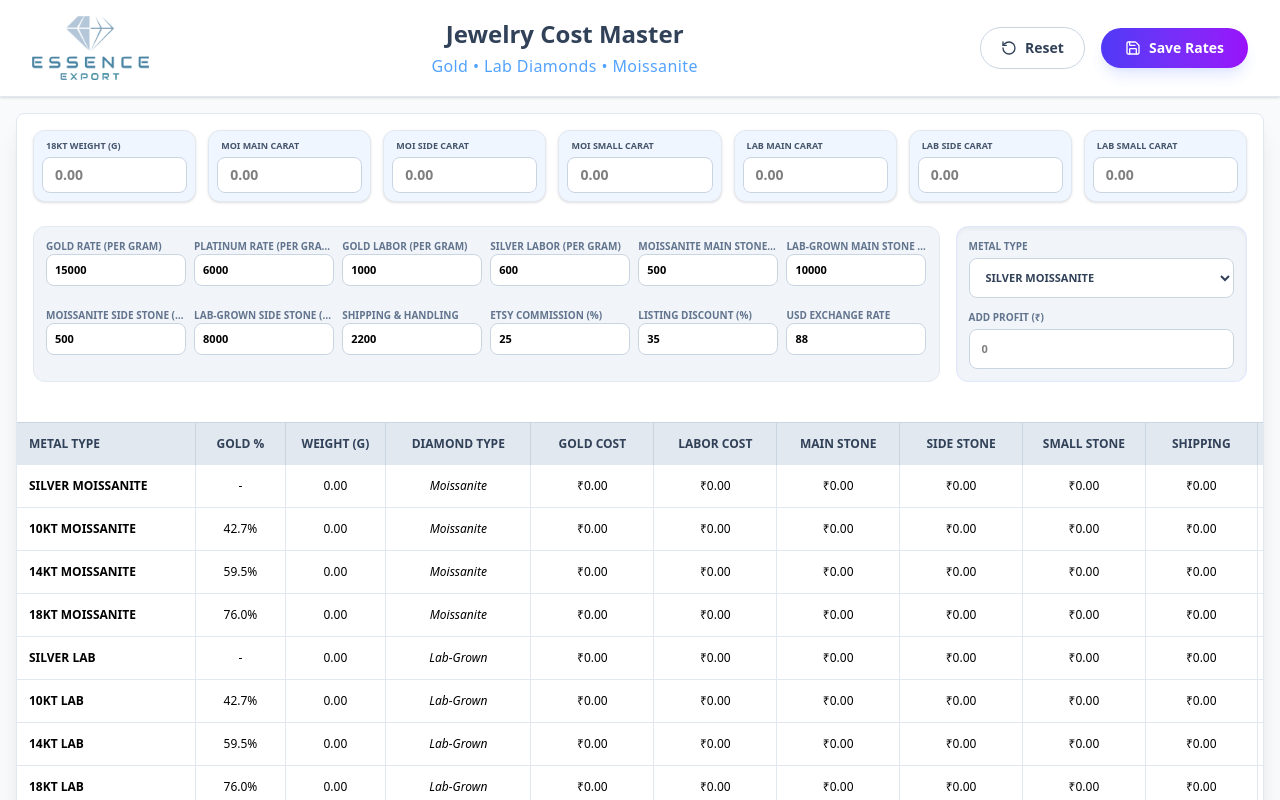
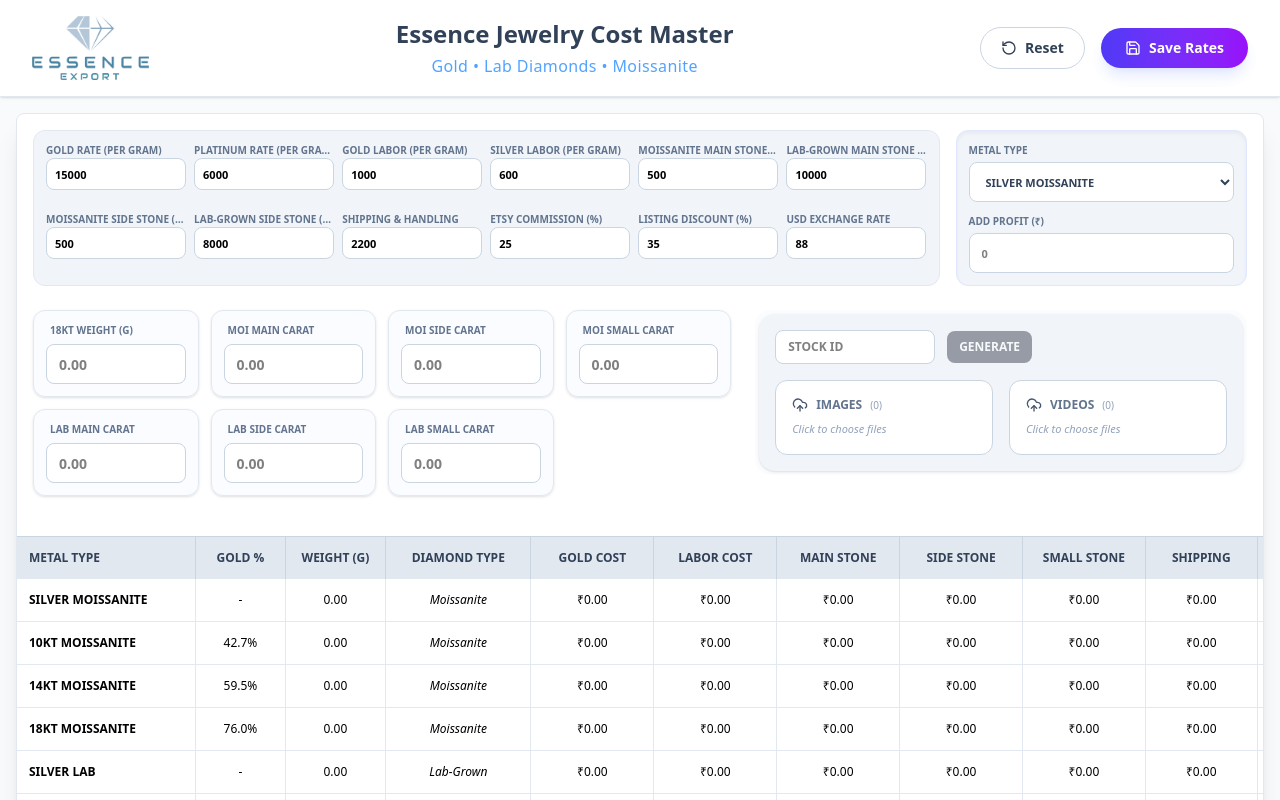
Before and after one commit to tushar-pipaliya/essenceexport, a React (Vite) app: page / in a window 1280 px wide. Shown: the top 800 px of the page. Built offline with nearby package versions, Linux system fonts and the light colour scheme.

Commit message:
change in calcu with new image and video section for excel export and others

```diff
--- a/package.json
+++ b/package.json
@@ -12,7 +12,9 @@
   "dependencies": {
     "@tailwindcss/vite": "^4.1.18",
     "animate.css": "^4.1.1",
+    "exceljs": "^4.4.0",
     "framer-motion": "^12.27.5",
+    "jszip": "^3.10.1",
     "lucide-react": "^0.562.0",
     "react": "^19.2.0",
     "react-dom": "^19.2.0",
--- /dev/null
+++ b/src/components/ListingMediaManager/ListingMediaManager.jsx
@@ -0,0 +1,214 @@
+import React, { useState } from "react";
+import JSZip from "jszip";
+import ExcelJS from "exceljs";
+import { UploadCloud } from "lucide-react";
+
+const ListingMediaManager = ({ listingData }) => {
+  const [stockId, setStockId] = useState("");
+  const [images, setImages] = useState([]);
+  const [videos, setVideos] = useState([]);
+  const [zipBlob, setZipBlob] = useState(null);
+  const [isGenerating, setIsGenerating] = useState(false);
+
+  // -------------------------------
+  // Prevent duplicate file selection
+  // -------------------------------
+  const addUniqueFiles = (newFiles, prevFiles) => {
+    const existing = new Set(prevFiles.map(f => `${f.name}_${f.size}`));
+    return [
+      ...prevFiles,
+      ...newFiles.filter(f => !existing.has(`${f.name}_${f.size}`))
+    ];
+  };
+
+  const handleFileChange = (e, setFiles) => {
+    const selected = Array.from(e.target.files);
+    setFiles(prev => addUniqueFiles(selected, prev));
+    setZipBlob(null);
+  };
+
+  // -------------------------------
+  // Excel generation with Styling
+  // -------------------------------
+  const createExcelReport = async () => {
+    const workbook = new ExcelJS.Workbook();
+    const sheet = workbook.addWorksheet("Listing_Report");
+
+    const header = [
+      "Metal Type","Gold %","Weight (g)","Diamond Type","Carat Weight",
+      "Gold Cost","Labor Cost","Main Diamond Cost","SIDE DIAMOND WT",
+      "Side Diamond Cost","SMALL DIAMOND WT","small diamond cost",
+      "Shipping Cost","commission","PROFIT","FINAL PRICE INR",
+      "LISTING INR","PRICE $","COST PRICE"
+    ];
+
+    // 1. Add Header Row
+    const headerRow = sheet.addRow(header);
+
+    // 2. Style Header (Yellow Background, Bold, Centered)
+    headerRow.eachCell((cell) => {
+      cell.fill = {
+        type: 'pattern',
+        pattern: 'solid',
+        fgColor: { argb: 'FFFF00' } // Yellow
+      };
+      cell.font = { bold: true };
+      cell.alignment = { vertical: 'middle', horizontal: 'center' };
+      cell.border = {
+        top: { style: 'thin' },
+        left: { style: 'thin' },
+        bottom: { style: 'thin' },
+        right: { style: 'thin' }
+      };
+    });
+
+    // 3. Add Data Row
+    const dataRow = sheet.addRow([
+      listingData.type,
+      listingData.gPct ? listingData.gPct * 100 + "%" : "0%",
+      listingData.rowWeight,
+      listingData.dType,
+      listingData.mainCarat || 0,
+      listingData.goldCost,
+      listingData.laborCost,
+      listingData.mainCost,
+      listingData.sideCarat || 0,
+      listingData.sideCost,
+      listingData.smallCarat || 0,
+      listingData.smallCost,
+      listingData.shipping,
+      listingData.commission,
+      listingData.profit,
+      listingData.finalINR,
+      listingData.listingINR,
+      listingData.priceUSD,
+      listingData.costPrice
+    ]);
+
+    // 4. Style Data Row (Centered)
+    dataRow.eachCell((cell) => {
+      cell.alignment = { vertical: 'middle', horizontal: 'center' };
+      cell.border = {
+        top: { style: 'thin' },
+        left: { style: 'thin' },
+        bottom: { style: 'thin' },
+        right: { style: 'thin' }
+      };
+    });
+
+    // 5. Auto-adjust Column Width based on Header Text length
+    sheet.columns.forEach((column, i) => {
+      const headerText = header[i];
+      column.width = headerText.length < 12 ? 15 : headerText.length + 5;
+    });
+
+    return workbook.xlsx.writeBuffer();
+  };
+
+  // -------------------------------
+  // ZIP creation
+  // -------------------------------
+  const handlePrepareListing = async () => {
+    if (!stockId) return alert("Enter Stock ID");
+    setIsGenerating(true);
+
+    try {
+      const zip = new JSZip();
+      const root = zip.folder(stockId);
+
+      const excel = await createExcelReport();
+      root.file(`${stockId}_Report.xlsx`, excel);
+
+      if (images.length) {
+        const imgFolder = root.folder("images");
+        images.forEach(f => imgFolder.file(f.name, f));
+      }
+
+      if (videos.length) {
+        const vidFolder = root.folder("videos");
+        videos.forEach(f => vidFolder.file(f.name, f));
+      }
+
+      const blob = await zip.generateAsync({ type: "blob" });
+      setZipBlob(blob);
+    } catch (err) {
+      console.error(err);
+    } finally {
+      setIsGenerating(false);
+    }
+  };
+
+  const handleDownload = () => {
+    if (!zipBlob) return;
+    const fileName = `${stockId}.zip`;
+    const link = document.createElement("a");
+    link.href = URL.createObjectURL(zipBlob);
+    link.download = fileName;
+    document.body.appendChild(link);
+    link.click();
+    document.body.removeChild(link);
+    URL.revokeObjectURL(link.href);
+
+    setTimeout(() => {
+      setStockId("");
+      setImages([]);
+      setVideos([]);
+      setZipBlob(null);
+    }, 100);
+  };
+
+  const UploadBox = ({ title, files, accept, onChange }) => (
+    <label className="border-slate-300 border cursor-pointer rounded-xl p-4 bg-white transition block">
+      <input hidden multiple type="file" accept={accept} onChange={onChange} />
+      <div className="flex items-center gap-2 mb-2">
+        <UploadCloud className="w-4 h-4 text-slate-600" />
+        <span className="text-xs font-black uppercase text-slate-500">{title}</span>
+        <span className="text-[10px] text-slate-400">({files.length})</span>
+      </div>
+      {files.length === 0 ? (
+        <p className="text-[11px] text-slate-400 italic">Click to choose files</p>
+      ) : (
+        <div className="max-h-24 overflow-y-auto space-y-1">
+          {files.map((f, i) => (
+            <p key={i} className="text-[10px] text-slate-600 truncate">• {f.name}</p>
+          ))}
+        </div>
+      )}
+    </label>
+  );
+
+  return (
+    <div className="bg-slate-100 rounded-2xl p-4 space-y-4 shadow-sm">
+      <div className="flex items-center gap-3">
+        <input
+          placeholder="STOCK ID"
+          value={stockId}
+          onChange={e => setStockId(e.target.value.toUpperCase())}
+          className="w-40 px-3 py-2 font-bold text-slate rounded-lg text-xs border border-slate-300 bg-white"
+        />
+        {!zipBlob ? (
+          <button
+            onClick={handlePrepareListing}
+            disabled={!stockId}
+            className="px-3 py-2 rounded-lg bg-slate-900 text-white text-xs font-semibold disabled:opacity-40"
+          >
+            {isGenerating ? "CREATING..." : "GENERATE"}
+          </button>
+        ) : (
+          <button
+            onClick={handleDownload}
+            className="px-3 py-2 rounded-lg bg-green-600 text-white text-xs font-semibold"
+          >
+            DOWNLOAD
+          </button>
+        )}
+      </div>
+      <div className="grid md:grid-cols-2 gap-4">
+        <UploadBox title="Images" files={images} accept="image/*" onChange={e => handleFileChange(e, setImages)} />
+        <UploadBox title="Videos" files={videos} accept="video/*" onChange={e => handleFileChange(e, setVideos)} />
+      </div>
+    </div>
+  );
+};
+
+export default ListingMediaManager;
--- a/src/components/etsycalc/EtsyCalc.jsx
+++ b/src/components/etsycalc/EtsyCalc.jsx
@@ -3,6 +3,7 @@ import Swal from "sweetalert2";
 import "animate.css";
 import Navbar from "../navbar/Navbar";
 import Footer from "../footer/Footer";
+import ListingMediaManager from "../ListingMediaManager/ListingMediaManager";
 
 const EtsyCalc = () => {
     const defaultParams = {
@@ -142,49 +143,101 @@ const handleReset = () => {
                 <div className="max-w-[2200px] mx-auto bg-white rounded-lg shadow-xl overflow-hidden border border-slate-200">
                     <div className="p-4 space-y-6">
 
-                        {/* FIRST SECTION: MODERN INPUT BOXES */}
-                        <div className="grid grid-cols-2 md:grid-cols-7 gap-3">
+
+                        {/* FIRST SECTION:  PROFIT & GLOBAL RATES BEST LAYOUT*/}
+                        <div className="grid grid-cols-1 xl:grid-cols-4 gap-4">
+
+                            {/* Global Rates Grid - order-1 makes it TOP on mobile */}
+                            <div className="order-1 xl:order-1 xl:col-span-3 grid grid-cols-3 sm:grid-cols-4 md:grid-cols-6 gap-2 p-3 bg-slate-100 rounded-xl border border-slate-200">
+                                {Object.keys(params).map((key) => (
+                                    <div key={key} className="flex flex-col">
+                                        <label className="text-[10px] font-bold text-slate-500 uppercase truncate">{key}</label>
+                                        <input
+                                            type="number"
+                                            value={params[key]}
+                                            onChange={(e) => setParams({ ...params, [key]: e.target.value })}
+                                            className="h-8 px-2 rounded-lg border border-slate-300 text-[11px] font-semibold bg-white"
+                                        />
+                                    </div>
+                                ))}
+                            </div>
+
+                            {/* Profit Card - order-2 makes it BOTTOM on mobile */}
+                            <div className="order-2 xl:order-2 xl:col-span-1 grid grid-cols-1 gap-3 bg-slate-100 p-3 rounded-xl border border-indigo-100 shadow-inner">
+                                <div className="flex flex-col gap-1">
+                                    <label className="text-[10px] font-bold text-slate-500 uppercase">Metal Type</label>
+                                    <select
+                                        value={selectedRowId}
+                                        onChange={(e) => setSelectedRowId(parseInt(e.target.value))}
+                                        className="h-10 px-3 text-[11px] rounded-lg border border-slate-300 font-bold text-slate-700 bg-white w-full"
+                                    >
+                                        {rows.map(r => <option key={r.id} value={r.id}>{r.type}</option>)}
+                                    </select>
+                                </div>
+                                <div className="flex flex-col gap-1 text-[10px]">
+                                    <label className="font-bold text-slate-500 uppercase">Add Profit (₹)</label>
+                                    <input
+                                        type="number"
+                                        value={rowProfits[selectedRowId] || ""}
+                                        onChange={(e) => setRowProfits(prev => ({ ...prev, [selectedRowId]: e.target.value }))}
+                                        className="h-10 px-3 text-[11px] rounded-lg border border-slate-300 font-bold outline-none bg-white focus:border-indigo-500 w-full"
+                                        placeholder="0"
+                                    />
+                                </div>
+                            </div>
+
+                        </div>
+
+                        {/* SECOND SECTION:  MODERN INPUT BOXES */}
+                        {/* Main Wrapper: 12 Column Grid */}
+                        <div className="grid grid-cols-1 lg:grid-cols-12 gap-6 items-start">
+
+                            {/* LEFT SIDE: Inputs (Now 7/12 columns) */}
+                            <div className="lg:col-span-7 grid grid-cols-2 sm:grid-cols-3 md:grid-cols-4 gap-3">
                                 {Object.keys(itemSpecs).map((key) => (
-                                <div key={key} className={`flex flex-col p-2 rounded-xl border border-slate-200 shadow-sm transition-all hover:border-blue-300 ${key.includes('Moi') ? 'bg-blue-50' : key.includes('Lab') ? 'bg-blue-50' : 'bg-blue-50'}`}>
-                                    <label className="px-1 text-[9px] font-black text-slate-600 uppercase mb-1 truncate">{key}</label>
+                                    <div
+                                        key={key}
+                                        className="flex flex-col p-3 rounded-xl border border-slate-200 shadow-sm bg-blue-50/30 hover:border-blue-300 transition-colors"
+                                    >
+                                        <label className="px-1 text-[10px] font-black text-slate-500 uppercase mb-1.5 truncate">
+                                            {key}
+                                        </label>
                                         <input
                                             type="number"
                                             value={itemSpecs[key]}
                                             onChange={(e) => setItemSpecs({ ...itemSpecs, [key]: e.target.value })}
-                                        className="w-full h-9 px-3 bg-white border border-slate-300 rounded-lg font-bold text-sm outline-none focus:ring-2 focus:ring-blue-400"
+                                            className="w-full h-10 px-3 bg-white border border-slate-300 rounded-lg font-bold text-sm outline-none focus:ring-2 focus:ring-blue-400"
                                             placeholder="0.00"
                                         />
                                     </div>
                                 ))}
                             </div>
 
-                        {/* SECOND SECTION: PROFIT & GLOBAL RATES BEST LAYOUT */}
-                        <div className="grid grid-cols-1 xl:grid-cols-4 gap-4"> {/* Increased total columns to 4 for finer control */}
+                            {/* RIGHT SIDE: Media Manager (Now 5/12 columns - Increased width) */}
+                            <div className="lg:col-span-5 bg-slate-50/50 p-1 rounded-2xl ">
+                                {(() => {
+                                    const selectedRow = rows.find(r => r.id === selectedRowId);
+                                    // Safety check: if no row is selected, we provide a fallback
+                                    if (!selectedRow) return <div className="p-4 text-slate-400 text-sm text-center italic">Select a row to manage media</div>;
 
-                            {/* Global Rates Grid (Moved to first position, width increased) */}
-                            <div className="order-2 xl:order-1 xl:col-span-3 grid grid-cols-3 sm:grid-cols-4 md:grid-cols-6 gap-2 p-3 bg-slate-100 rounded-xl border border-slate-200">
-                                {Object.keys(params).map((key) => (
-                                    <div key={key} className="flex flex-col">
-                                        <label className="text-[10px] font-bold text-slate-500 uppercase truncate">{key}</label>
-                                        <input type="number" value={params[key]} onChange={(e) => setParams({ ...params, [key]: e.target.value })} className="h-8 px-2 rounded-lg border border-slate-300 text-[11px] font-semibold bg-white" />
+                                    const calculated = calculate(selectedRow);
+
+                                    const dataForManager = {
+                                        ...selectedRow,
+                                        ...calculated,
+                                        profit: rowProfits[selectedRowId] || 0,
+                                        mainCarat: itemSpecs[`${selectedRow.dType === "Lab-Grown" ? "Lab" : "Moi"} Main Carat`],
+                                        sideCarat: itemSpecs[`${selectedRow.dType === "Lab-Grown" ? "Lab" : "Moi"} Side Carat`],
+                                        smallCarat: itemSpecs[`${selectedRow.dType === "Lab-Grown" ? "Lab" : "Moi"} Small Carat`],
+                                    };
+
+                                    return (
+                                        <div className="w-full">
+                                            <ListingMediaManager listingData={dataForManager} />
                                         </div>
-                                ))}
+                                    );
+                                })()}
                             </div>
-
-                            {/* Profit Card (Moved to second position, width decreased) */}
-                            <div className="order-1 xl:order-2 xl:col-span-1 grid grid-cols-1 gap-3 bg-slate-100 p-3 rounded-xl border border-indigo-100 shadow-inner">
-                                <div className="flex flex-col gap-1">
-                                    <label className="text-[10px] font-bold text-slate-500 uppercase">Metal Type</label>
-                                    <select  value={selectedRowId} onChange={(e) => setSelectedRowId(parseInt(e.target.value))} className="h-10 px-3 text-[11px] rounded-lg border border-slate-300 font-bold text-slate-700 bg-white w-full">
-                                        {rows.map(r => <option key={r.id} value={r.id}>{r.type}</option>)}
-                                    </select>
-                                </div>
-                                <div className="flex flex-col gap-1 text-[10px]">
-                                    <label className=" font-bold text-slate-500 uppercase">Add Profit (₹)</label>
-                                    <input type="number" value={rowProfits[selectedRowId] || ""} onChange={(e) => setRowProfits(prev => ({ ...prev, [selectedRowId]: e.target.value }))} className="h-10 px-3 text-[11px] rounded-lg border border-slate-300 font-bold outline-none bg-white focus:border-indigo-500 w-full" placeholder="0" />
-                                </div>
-                            </div>
-
                         </div>
 
                         {/* MOBILE CARD VIEW: SHOWING TOTAL DATA */}
--- a/src/components/navbar/Navbar.jsx
+++ b/src/components/navbar/Navbar.jsx
@@ -24,7 +24,7 @@ const Navbar = ({ onReset, onSave }) => {
           {/* CENTER: TITLE – Beautiful & Professional */}
           <div className="hidden md:block text-center flex-1">
             <h1 className="text-2xl lg:text-1xl font-bold text-slate-700 ">
-              Jewelry Cost Master
+              Essence Jewelry Cost Master
             </h1>
             <p className="text-sm lg:text-base font-medium text-blue-400 mt-1 tracking-wide">
               Gold • Lab Diamonds • Moissanite
@@ -66,7 +66,7 @@ const Navbar = ({ onReset, onSave }) => {
         <div className="md:hidden bg-white border-t border-slate-200 shadow-lg p-6 space-y-5 animate-in slide-in-from-top duration-300">
           <div className="text-center pb-3">
             <h1 className="text-2xl lg:text-1xl font-bold text-slate-700 ">
-              Jewelry Cost Master
+              Essence Jewelry Cost Master
             </h1>
             <p className="text-sm lg:text-base font-medium text-indigo-600 mt-1 tracking-wide">
               Gold • Lab Diamonds • Moissanite
```
Also changed, not shown: 1 other file (tests, documents, lock files or other folders). Lines whose indentation alone changed are shown as unchanged.
